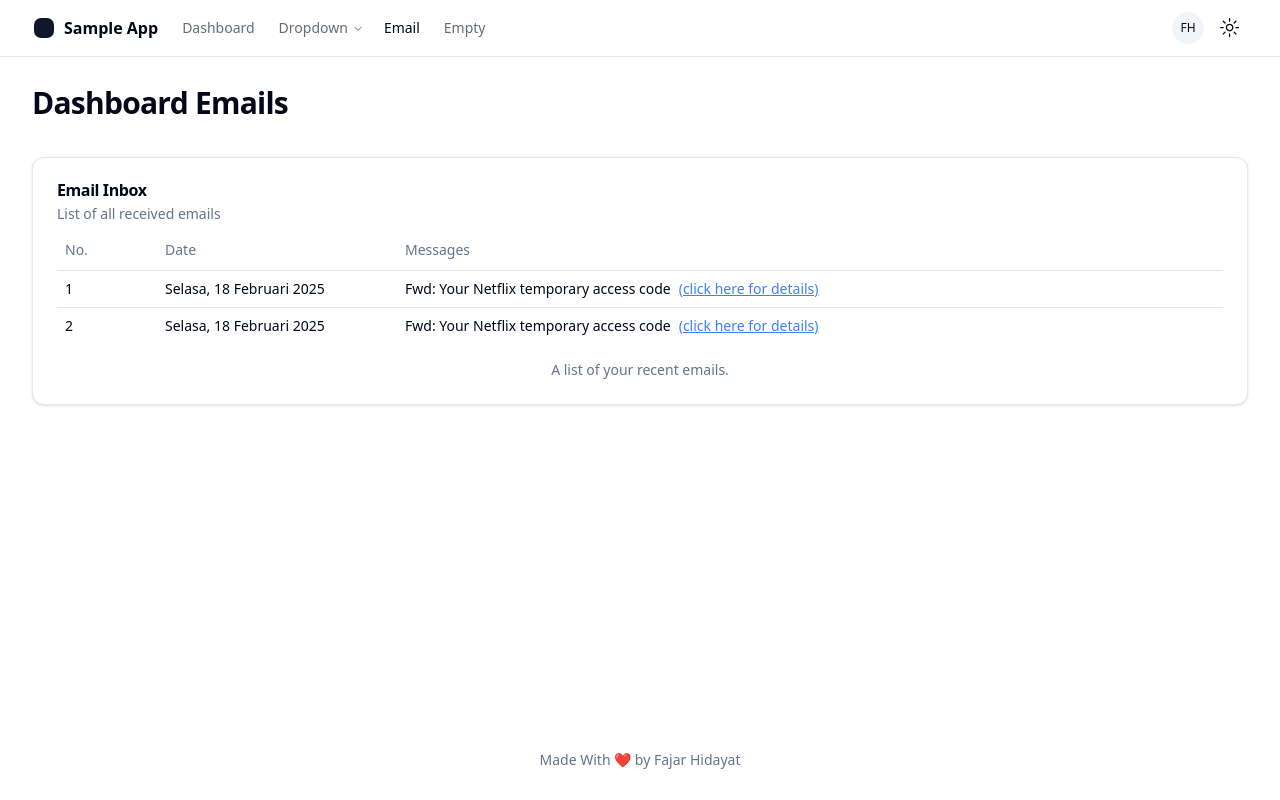
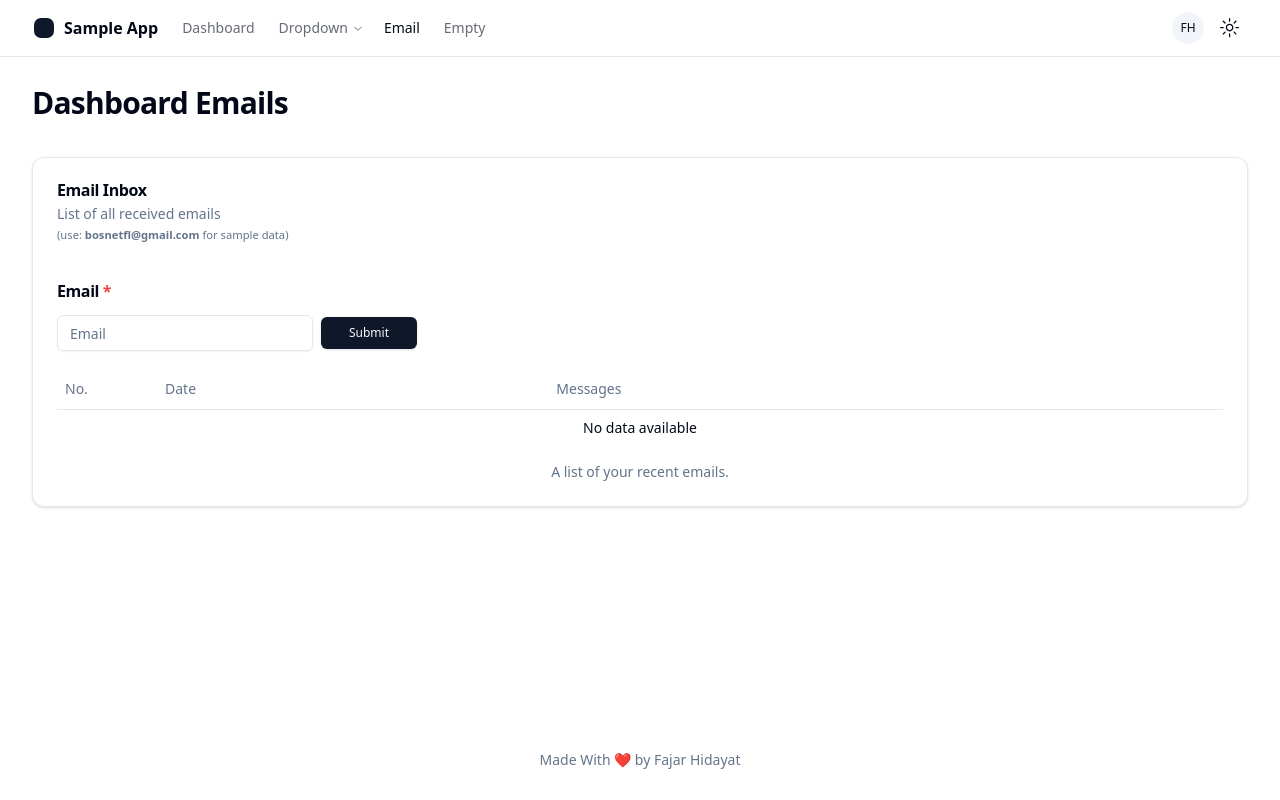
Before and after one commit to hidayatfajar/netflix-otp-frontend, a React (Vite) app: page /email in a window 1280 px wide. Built offline with nearby package versions, Linux system fonts and the light colour scheme.

Commit message:
feat: implement email input and submission functionality in EmailPage

```diff
--- a/src/pages/Email/EmailPage.tsx
+++ b/src/pages/Email/EmailPage.tsx
@@ -13,7 +13,9 @@ import { Card, CardDescription, CardHeader, CardTitle } from "@/components/ui/ca
 import { useEffect, useState, } from "react";
 import HtmlViewer from "@/components/ui/html-viewer";
 import { useNavigate } from "react-router-dom";
-
+import { Input } from "@/components/ui/input";
+import { Button } from "@/components/ui/button";
+import { Loader2 } from "lucide-react"
 const baseUrlApi = 'http://localhost:3001/api/get-emails'
 const payload = {
     method: 'POST',
@@ -47,7 +49,9 @@ const dataEmails = [
 export default function EmailPage() {
 
     const [emails, setEmails] = useState<{ date: string; html: string; subject: string }[]>([])
+    const [email, setEmail] = useState<string>('')
     const [loading, setLoading] = useState<boolean>(true)
+    const [isSubmit, setIsSubmit] = useState<boolean>(false)
     const navigate = useNavigate()
 
     const fetchData = async () => {
@@ -81,13 +85,38 @@ export default function EmailPage() {
         navigate('/email/detail', { state: email })
     }
 
+    const setData = () => {
+        if (isSubmit) {
+            setEmail('');
+            setIsSubmit(false);
+            setEmails([]);
+            return;
+        }
+
+        if (email.trim() === '') {
+            alert('Email is required!');
+            return;
+        }
+
+        setIsSubmit(true);
+        setLoading(true);
+        setEmails(email === 'bosnetfl@gmail.com' ? dataEmails : []);
+
+        const timeout = setTimeout(() => {
+            setLoading(false);
+        }, 1000);
+
+        return () => clearTimeout(timeout);
+    };
+
+
     useEffect(() => {
         // fetchData()
-        setEmails(dataEmails);
+        // setEmails(dataEmails);
         setTimeout(() => {
             setLoading(false)
         }
-        , 1000)
+            , 1000)
     }, [])
     return (
         <>
@@ -98,9 +127,37 @@ export default function EmailPage() {
                 <Card>
                     <CardHeader>
                         <CardTitle>Email Inbox</CardTitle>
-                        <CardDescription>List of all received emails</CardDescription>
+                        <CardDescription>List of all received emails <br /><small>(use: <b>
+                            bosnetfl@gmail.com
+                        </b> for sample data)</small></CardDescription>
+
+                        <div className="mt-16 space-y-4">
+                            <CardTitle className="mt-8">Email <span className="text-red-500">*</span></CardTitle>
+                            <CardDescription >
+                                <div className="flex items-center justify-start gap-2">
+                                    <Input required type="email" placeholder="Email" className="md:w-64"
+                                        value={email}
+                                        name="email" onChange={
+                                            (e) => setEmail(e.target.value)
+                                        }
+                                        disabled={isSubmit}
+                                    />
+                                    <Button
+                                        className="w-24"
+                                        onClick={() => setData()}
+                                        disabled={loading}
+                                    >
+                                        <span>
+                                            {(loading ?
+                                                <Loader2 className="animate-spin" size={24} />
+                                                : isSubmit ? 'Reset' : 'Submit')}
+                                        </span>
+                                    </Button>
+                                </div>
+                            </CardDescription>
+                        </div>
                         <div className="overflow-x-auto">
-                            <Table className="min-w-full">
+                            <Table className="min-w-full mt-3 rounded-lg">
                                 <TableCaption>A list of your recent emails.</TableCaption>
                                 <TableHeader>
                                     <TableRow>
@@ -114,7 +171,7 @@ export default function EmailPage() {
                                         <TableRow>
                                             <TableCell colSpan={3} className="text-center">Loading...</TableCell>
                                         </TableRow>
-                                    ) : (
+                                    ) : emails.length > 0 ? (
                                         emails.map((invoice, index) => (
                                             <TableRow key={index}>
                                                 <TableCell className="font-medium">{index + 1}</TableCell>
@@ -128,7 +185,13 @@ export default function EmailPage() {
 
                                             </TableRow>
                                         ))
-                                    )}
+                                    ) :
+                                        (
+                                            <TableRow>
+                                                <TableCell colSpan={3} className="text-center">No data available</TableCell>
+                                            </TableRow>
+                                        )
+                                    }
                                 </TableBody>
                             </Table>
                         </div>
```
